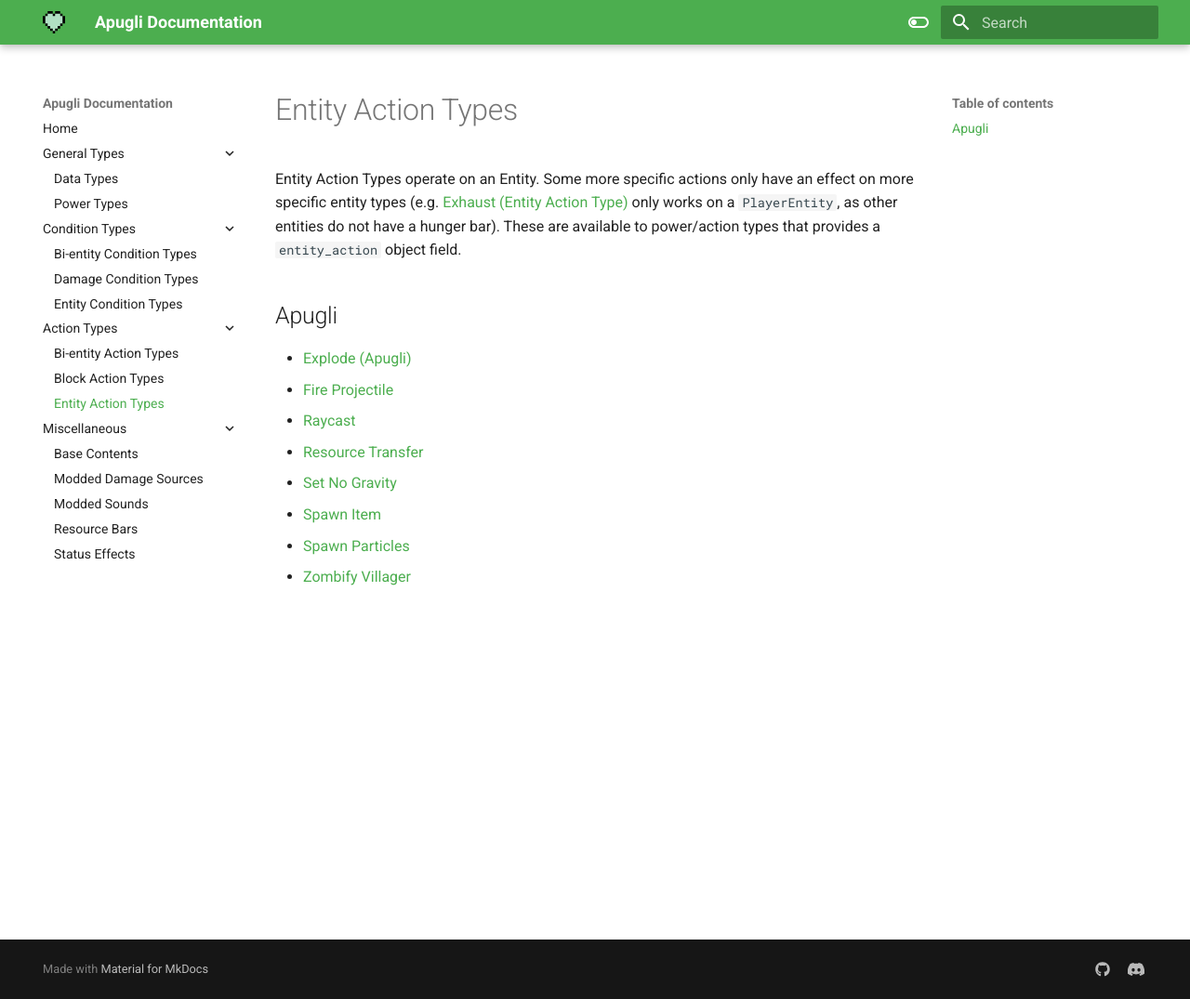
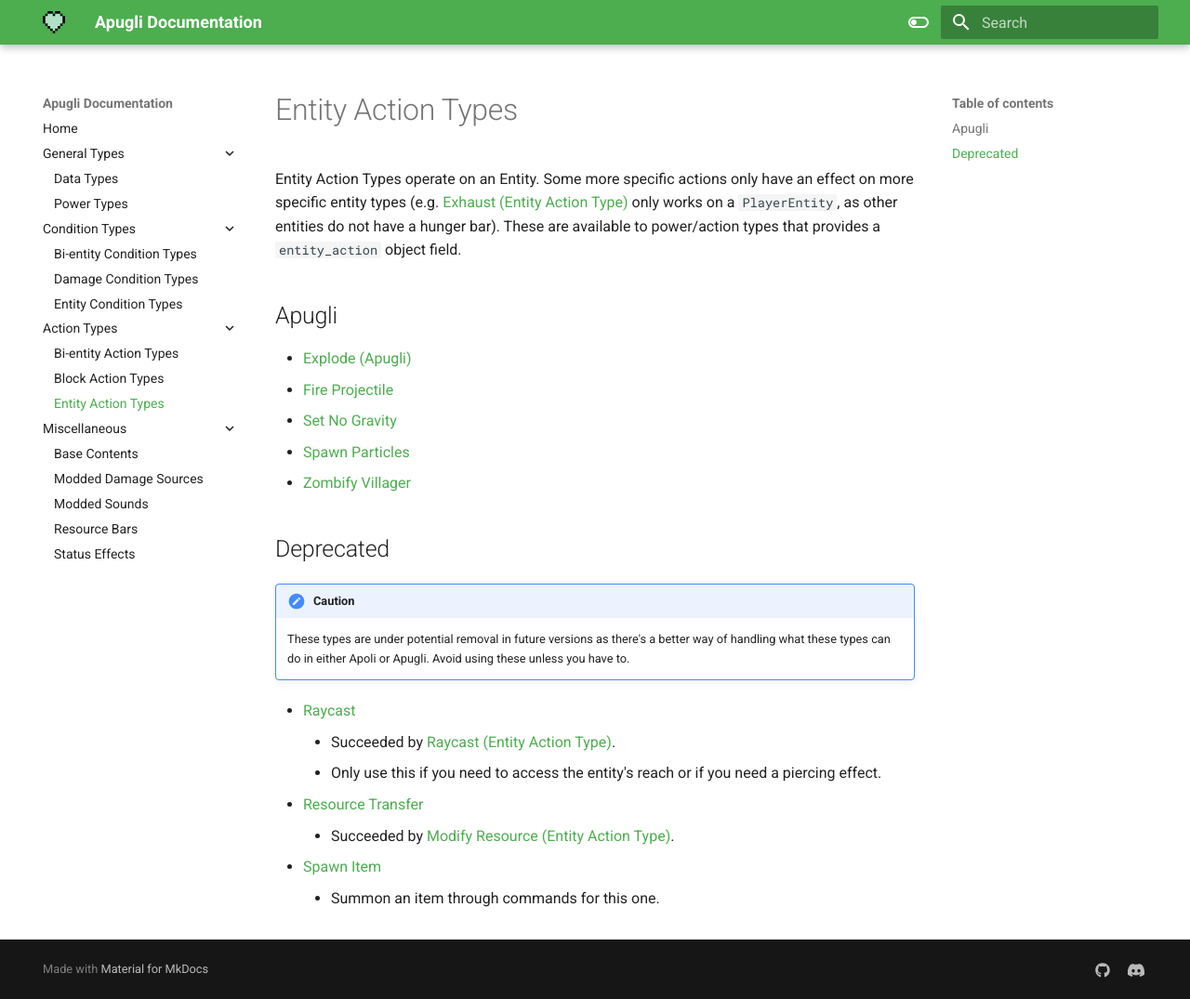
Before and after one commit to MerchantPug/apugli-docs, an MkDocs documentation site: the page built from docs/types/entity_action_types.md, in a window 1280 px wide and 1075 px high. Shown: the whole window at 93% size. Built offline with MkDocs 1.6.1 and Material for MkDocs 9.7.7, drawn with Linux system fonts in a browser that asks for light colours.

Commit message:
Noted deprecated powers and documented entity conditions.`

```diff
--- a/docs/types/entity_action_types.md
+++ b/docs/types/entity_action_types.md
@@ -10,9 +10,19 @@ Entity Action Types operate on an Entity. Some more specific actions only have a
 ## Apugli
 - [Explode (Apugli)](explode)
 - [Fire Projectile](fire_projectile)
-- [Raycast](raycast)
-- [Resource Transfer](resource_transfer)
 - [Set No Gravity](set_no_gravity)
-- [Spawn Item](spawn_item)
 - [Spawn Particles](spawn_particles)
 - [Zombify Villager](zombify_villager)
+
+## Deprecated
+
+!!! CAUTION
+    These types are under potential removal in future versions as there's a better way of handling what these types can do in either Apoli or Apugli. Avoid using these unless you have to.
+
+- [Raycast](raycast)
+    - Succeeded by [Raycast (Entity Action Type)](https://origins.readthedocs.io/en/latest/types/entity_action_types/raycast/).
+    - Only use this if you need to access the entity's reach or if you need a piercing effect.
+- [Resource Transfer](resource_transfer)
+    - Succeeded by [Modify Resource (Entity Action Type)](https://origins.readthedocs.io/en/latest/types/entity_action_types/modify_resource/).
+- [Spawn Item](spawn_item)
+    - Summon an item through commands for this one.
```
Also changed, not shown: docs/types/entity_condition_types.md (+11 -1 lines), docs/types/entity_condition_types/attacker_condition.md (added, +33 -0 lines), docs/types/entity_condition_types/entity_in_radius.md (+2 -2 lines), docs/types/entity_condition_types/max_health.md (added, +29 -0 lines), docs/types/power_types.md (+9 -2 lines).
